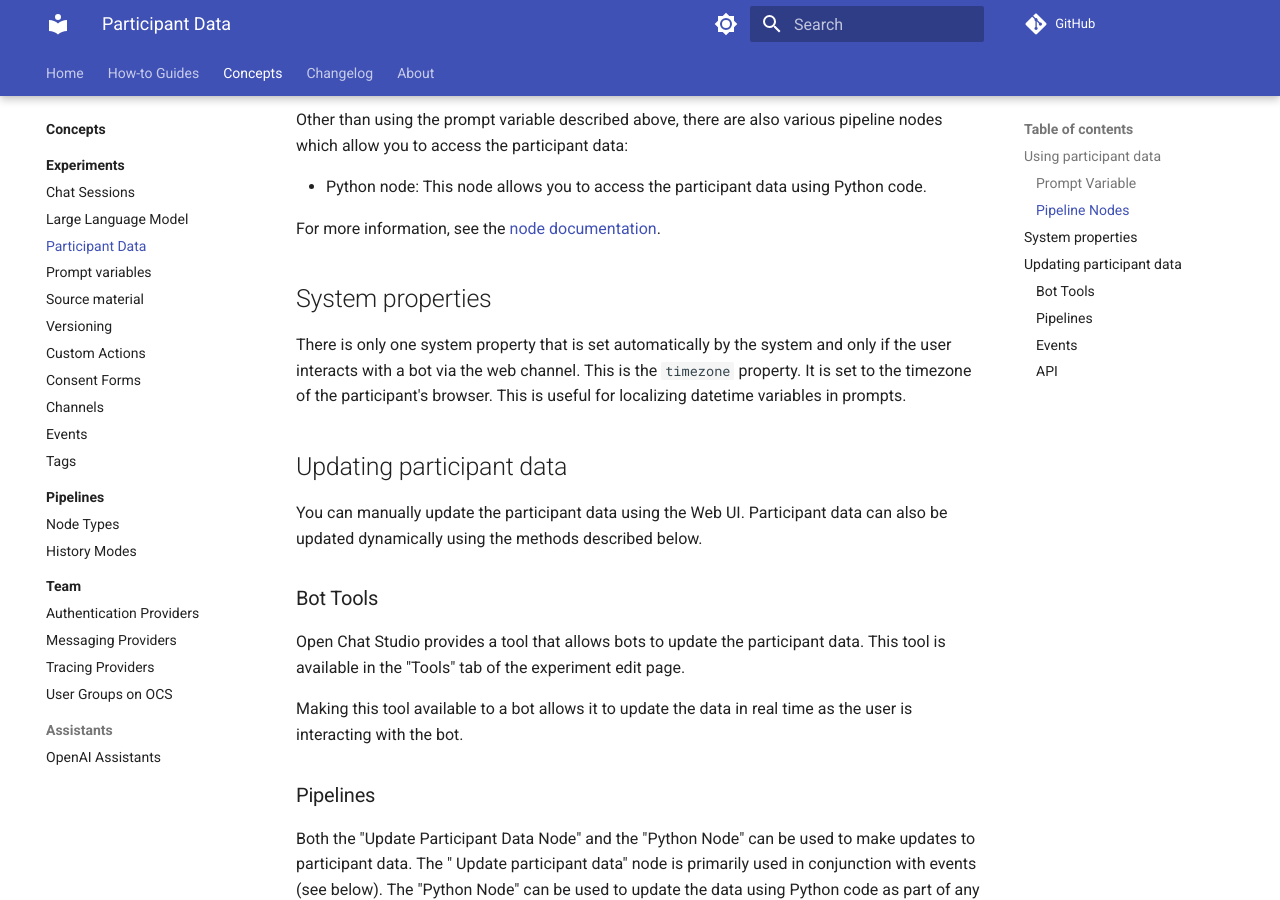
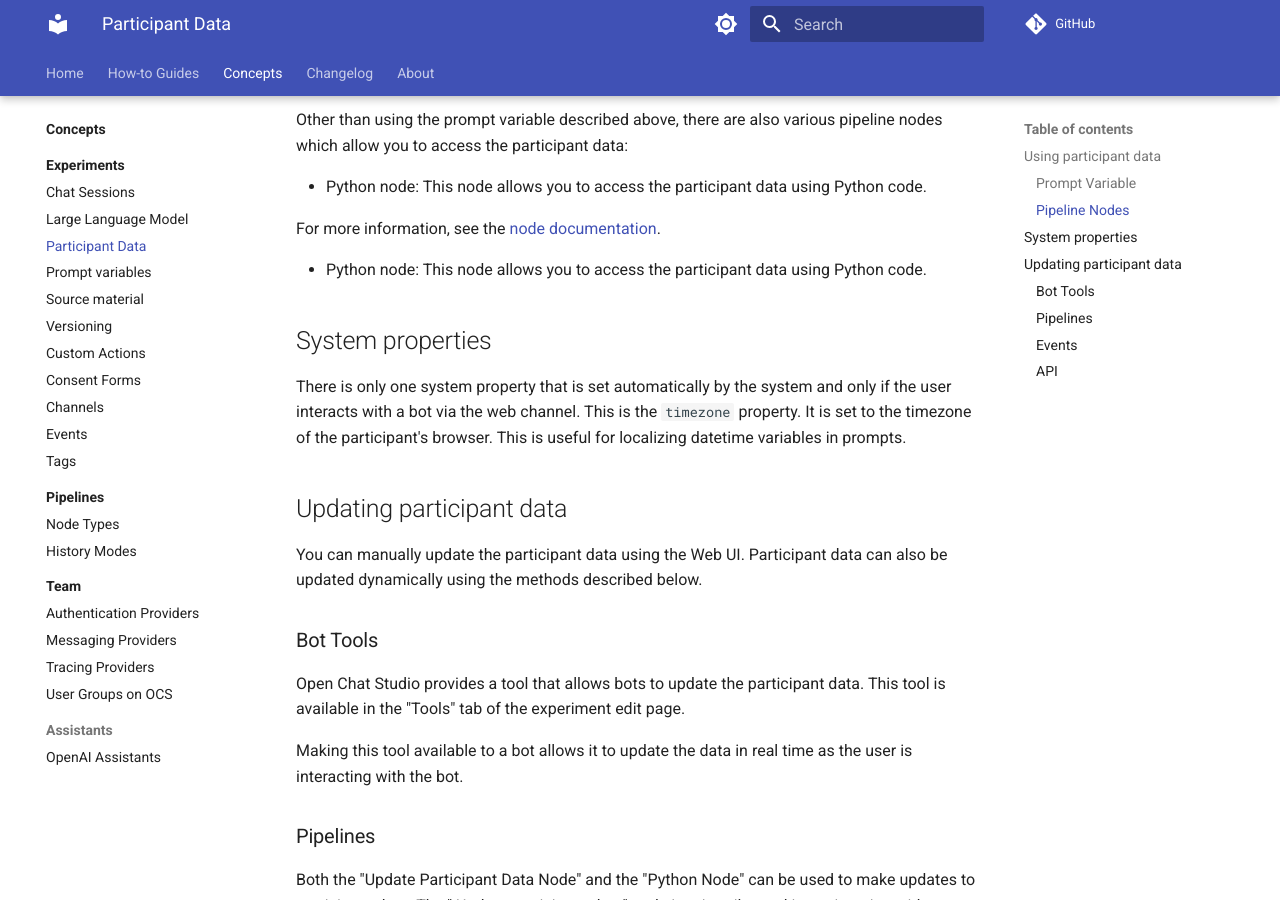
Before and after one commit to dimagi/open-chat-studio-docs, an MkDocs documentation site: the page built from docs/concepts/participant_data.md, in a window 1280 px wide and 900 px high, scrolled down 1268 px. Built offline with MkDocs 1.6.1 and Material for MkDocs 9.7.7, drawn with Linux system fonts in a browser that asks for light colours; a script that is not in the unit is left out; comment, search, counter and statistics services are not loaded.

Commit message:
Update docs/concepts/participant_data.md
Co-authored-by: github-actions[bot] <41898282+github-actions[bot]@users.noreply.github.com>

```diff
--- a/docs/concepts/participant_data.md
+++ b/docs/concepts/participant_data.md
@@ -57,6 +57,8 @@
 * Python node: This node allows you to access the participant data using Python code.
 
 For more information, see the [node documentation](pipelines/nodes.md).
+
+* Python node: This node allows you to access the participant data using Python code.
 
 ## System properties
 
```
